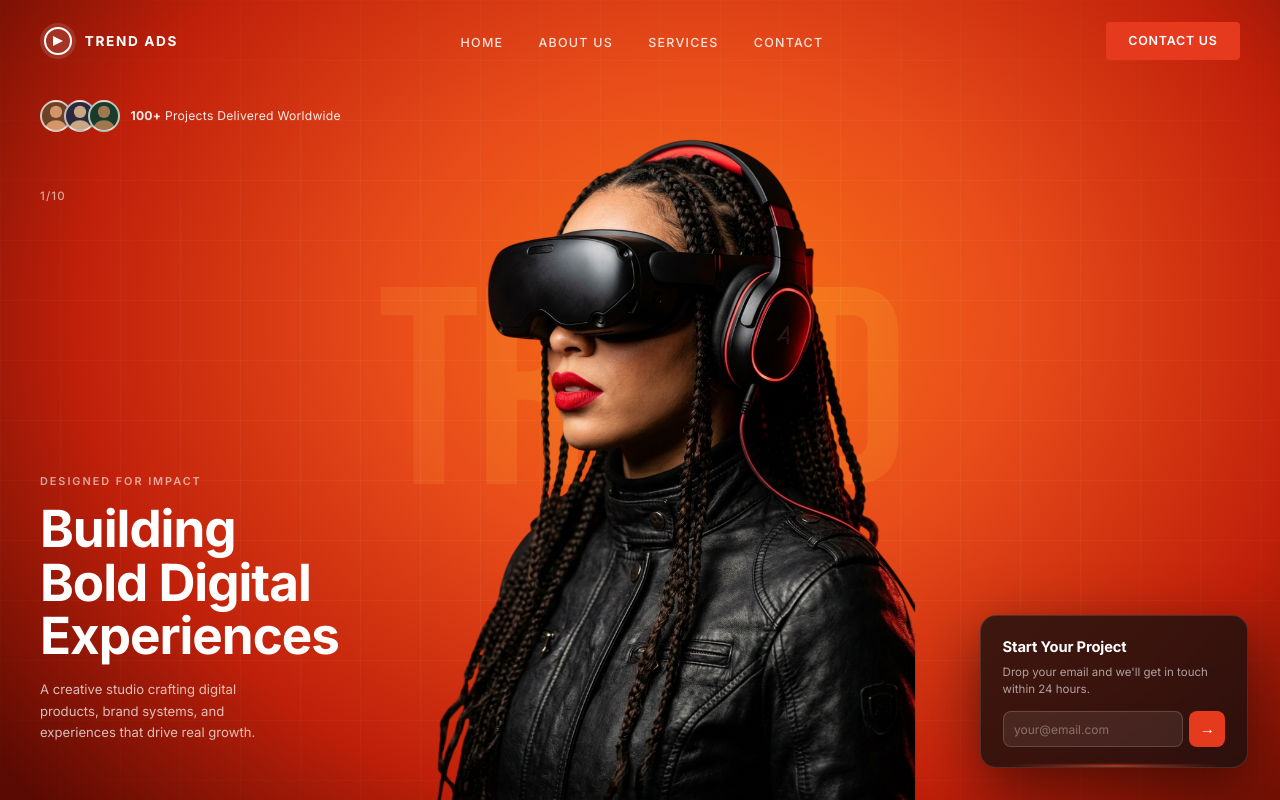
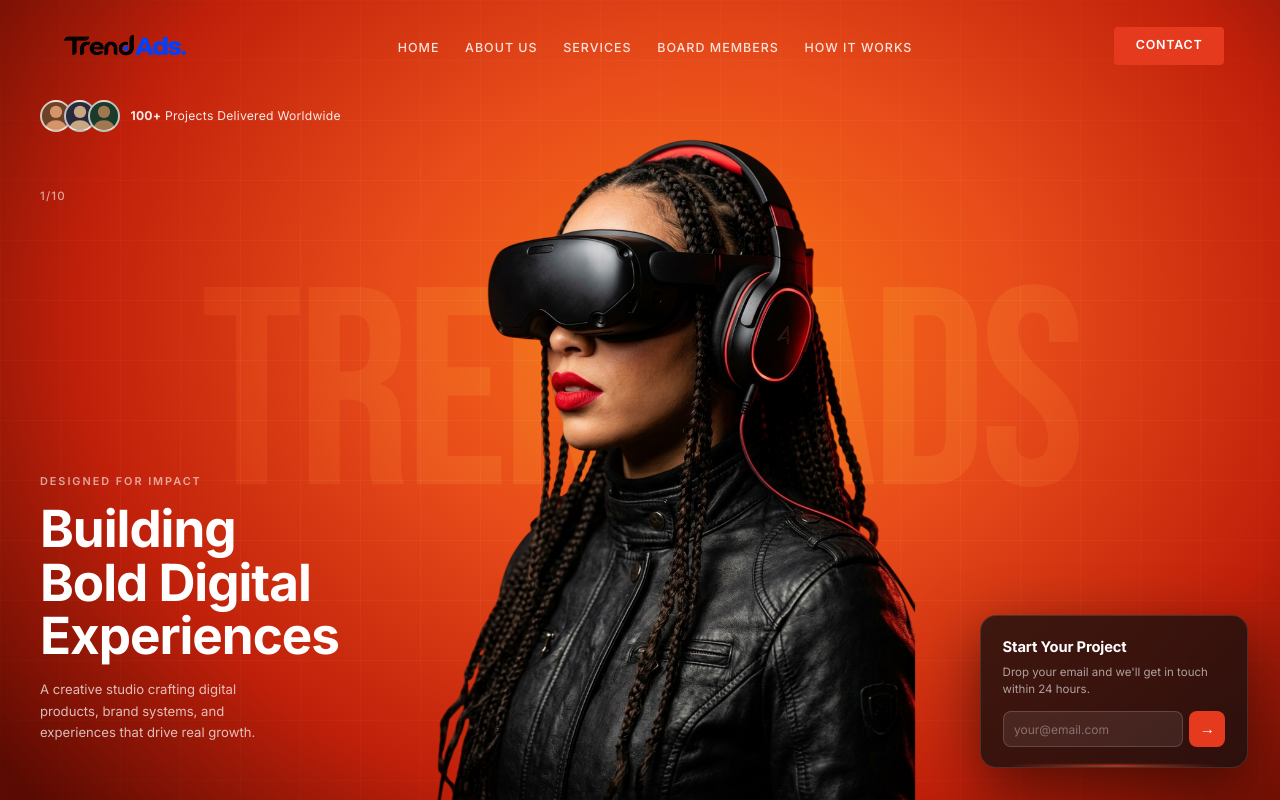
Before and after one commit to Trend-Ads/TrendAds-2.0, a Next.js app: page / in a window 1280 px wide. Built offline with nearby package versions, Linux system fonts and the light colour scheme.

Commit message:
feat(hero) - hero section modified a little

```diff
--- a/src/app/globals.css
+++ b/src/app/globals.css
@@ -79,7 +79,7 @@ html, body {
   display: flex;
   align-items: center;
   gap: 2rem;
-  padding: 1.4rem 2.5rem;
+  padding: 1.4rem 3.5rem;
 }
 
 .hero-logo {
@@ -115,7 +115,7 @@ html, body {
 .hero-nav-links {
   display: flex;
   align-items: center;
-  gap: 2.2rem;
+  gap: 1.6rem;
   list-style: none;
   margin: 0 auto;
 }
@@ -125,10 +125,11 @@ html, body {
   color: rgba(255,255,255,.85);
   font-size: .78rem;
   font-weight: 500;
-  letter-spacing: .1em;
+  letter-spacing: .08em;
   text-transform: uppercase;
   position: relative;
   transition: color .2s;
+  white-space: nowrap;
 }
 .hero-nav-link::after {
   content: "";
@@ -143,11 +144,18 @@ html, body {
 .hero-nav-link:hover { color: #fff; }
 .hero-nav-link:hover::after { width: 100%; }
 
+.hero-nav-actions {
+  display: flex;
+  align-items: center;
+  gap: .8rem;
+  flex-shrink: 0;
+}
+
 .hero-nav-cta {
   display: inline-flex;
   align-items: center;
   height: 38px;
-  padding: 0 1.4rem;
+  padding: 0 1.35rem;
   background: var(--accent);
   color: #fff;
   font-size: .78rem;
@@ -160,6 +168,75 @@ html, body {
   transition: background .2s, transform .2s;
 }
 .hero-nav-cta:hover { background: #c9300f; transform: translateY(-1px); }
+
+/* Mobile hamburger button */
+.hero-mobile-toggle {
+  display: none;
+  flex-direction: column;
+  justify-content: center;
+  align-items: center;
+  gap: 5px;
+  width: 38px;
+  height: 38px;
+  background: rgba(255, 255, 255, 0.1);
+  border: 1px solid rgba(255, 255, 255, 0.15);
+  border-radius: 6px;
+  cursor: pointer;
+  padding: 8px;
+}
+
+.hero-hamburger-line {
+  display: block;
+  width: 20px;
+  height: 2px;
+  background-color: #fff;
+  border-radius: 2px;
+  transition: transform 0.25s, opacity 0.25s;
+}
+
+/* Mobile drawer */
+.hero-mobile-drawer {
+  position: fixed;
+  top: 72px;
+  left: 1rem;
+  right: 1rem;
+  background: rgba(18, 18, 18, 0.95);
+  backdrop-filter: blur(20px);
+  -webkit-backdrop-filter: blur(20px);
+  border: 1px solid rgba(255, 255, 255, 0.12);
+  border-radius: 14px;
+  padding: 1.25rem 1.5rem;
+  z-index: 100;
+  box-shadow: 0 20px 50px rgba(0, 0, 0, 0.7);
+  animation: fadeInUp 0.25s ease both;
+}
+
+.hero-mobile-links {
+  list-style: none;
+  display: flex;
+  flex-direction: column;
+  gap: 0.85rem;
+}
+
+.hero-mobile-link {
+  display: block;
+  text-decoration: none;
+  color: #fff;
+  font-size: 0.9rem;
+  font-weight: 600;
+  letter-spacing: 0.06em;
+  text-transform: uppercase;
+  padding: 0.35rem 0;
+  border-bottom: 1px solid rgba(255, 255, 255, 0.06);
+  transition: color 0.2s;
+}
+.hero-mobile-link:hover { color: #ff6b35; }
+
+.hero-mobile-link-cta {
+  color: #ff6b35;
+  border-bottom: none;
+  padding-top: 0.6rem;
+}
 
 /* ── Social proof ── */
 .hero-social-proof {
@@ -437,8 +514,27 @@ html, body {
 /* ─────────────────────────────────────────
    Responsive tweaks
 ───────────────────────────────────────── */
-@media (max-width: 768px) {
-  .hero-nav-links { display: none; }
+@media (max-width: 1080px) {
+  .hero-nav {
+    padding: 1.2rem 1.5rem;
+  }
+  .hero-nav-links {
+    gap: 1.1rem;
+  }
+}
+
+@media (max-width: 820px) {
+  .hero-nav {
+    padding: 1rem 1.25rem;
+  }
+
+  .hero-nav-links {
+    display: none;
+  }
+
+  .hero-mobile-toggle {
+    display: flex;
+  }
 
   .hero-model-wrap {
     width: 100%;
@@ -451,7 +547,9 @@ html, body {
     font-size: clamp(100px, 28vw, 160px);
   }
 
-  .hero-right-desc { display: none; }
+  .hero-right-desc {
+    display: none;
+  }
 
   .hero-cta-card {
     bottom: 1rem;
--- a/src/components/hero/HeroSection.tsx
+++ b/src/components/hero/HeroSection.tsx
@@ -3,7 +3,7 @@
 import Image from "next/image";
 import { useEffect, useRef, useState } from "react";
 
-const NAV_LINKS = ["HOME", "ABOUT US", "SERVICES", "CONTACT"];
+import Navbar from "@/components/navigation/Navbar";
 
 export default function HeroSection() {
   const [scrollY, setScrollY] = useState(0);
@@ -28,38 +28,8 @@ export default function HeroSection() {
       {/* ── Subtle grid overlay ── */}
       <div className="hero-grid" aria-hidden="true" />
 
-      {/* ── Navigation ── */}
-      <nav className="hero-nav" aria-label="Main navigation">
-        {/* Logo */}
-        <a href="/" className="hero-logo" aria-label="Trend Ads home">
-          <span className="hero-logo-icon" aria-hidden="true">
-            <svg width="28" height="28" viewBox="0 0 28 28" fill="none">
-              <circle cx="14" cy="14" r="13" stroke="white" strokeWidth="2" />
-              <path d="M9 9L19 14L9 19V9Z" fill="white" />
-            </svg>
-          </span>
-          <span className="hero-logo-text">TREND ADS</span>
-        </a>
-
-        {/* Links */}
-        <ul className="hero-nav-links" role="list">
-          {NAV_LINKS.map((link) => (
-            <li key={link}>
-              <a
-                href={`#${link.toLowerCase().replace(" ", "-")}`}
-                className="hero-nav-link"
-              >
-                {link}
-              </a>
-            </li>
-          ))}
-        </ul>
-
-        {/* CTA button */}
-        <a href="#contact" id="hero-contact-cta" className="hero-nav-cta">
-          Contact Us
-        </a>
-      </nav>
+      {/* ── Navigation Component ── */}
+      <Navbar />
 
       {/* ── Social proof badge ── */}
       <div className="hero-social-proof" aria-label="Social proof">
@@ -80,7 +50,7 @@ export default function HeroSection() {
 
       {/* ── Big typographic brand name (background text) ── */}
       <div className="hero-brand-bg" aria-hidden="true">
-        TREND
+        TREND ADS
       </div>
 
       {/* ── Centre model image ── */}
--- /dev/null
+++ b/src/components/navigation/Navbar.tsx
@@ -0,0 +1,96 @@
+"use client";
+
+import Link from "next/link";
+import Image from "next/image";
+import { useState } from "react";
+
+export interface NavItem {
+  label: string;
+  href: string;
+}
+
+export const NAV_ITEMS: NavItem[] = [
+  { label: "Home", href: "#home" },
+  { label: "About Us", href: "#about-us" },
+  { label: "Services", href: "#services" },
+  { label: "Board Members", href: "#board-members" },
+  { label: "How It Works", href: "#how-it-works" },
+];
+
+export default function Navbar() {
+  const [mobileMenuOpen, setMobileMenuOpen] = useState(false);
+
+  return (
+    <nav className="hero-nav" aria-label="Main navigation">
+      {/* Brand Logo */}
+      <Link href="/" className="hero-logo" aria-label="Trend Ads home">
+        <Image
+          src="/logos/logo.png"
+          alt="Trend Ads Logo"
+          width={140}
+          height={40}
+          className="object-contain"
+          priority
+        />
+      </Link>
+
+      {/* Desktop Navigation Links */}
+      <ul className="hero-nav-links" role="list">
+        {NAV_ITEMS.map((item) => (
+          <li key={item.label}>
+            <a href={item.href} className="hero-nav-link">
+              {item.label}
+            </a>
+          </li>
+        ))}
+      </ul>
+
+      {/* Action / Contact CTA Button */}
+      <div className="hero-nav-actions">
+        <a href="#contact" id="hero-contact-cta" className="hero-nav-cta">
+          Contact
+        </a>
+
+        {/* Mobile Hamburger Button */}
+        <button
+          type="button"
+          className="hero-mobile-toggle"
+          aria-label={mobileMenuOpen ? "Close menu" : "Open menu"}
+          aria-expanded={mobileMenuOpen}
+          onClick={() => setMobileMenuOpen((prev) => !prev)}
+        >
+          <span className={`hero-hamburger-line ${mobileMenuOpen ? "open" : ""}`} />
+          <span className={`hero-hamburger-line ${mobileMenuOpen ? "open" : ""}`} />
+        </button>
+      </div>
+
+      {/* Mobile Drawer */}
+      {mobileMenuOpen && (
+        <div className="hero-mobile-drawer" role="dialog" aria-modal="true">
+          <ul className="hero-mobile-links" role="list">
+            {NAV_ITEMS.map((item) => (
+              <li key={item.label}>
+                <a
+                  href={item.href}
+                  className="hero-mobile-link"
+                  onClick={() => setMobileMenuOpen(false)}
+                >
+                  {item.label}
+                </a>
+              </li>
+            ))}
+            <li>
+              <a
+                href="#contact"
+                className="hero-mobile-link hero-mobile-link-cta"
+                onClick={() => setMobileMenuOpen(false)}
+              >
+                Contact
+              </a>
+            </li>
+          </ul>
+        </div>
+      )}
+    </nav>
+  );
+}
```
Also changed, not shown: public/logos/logo-main.png (added), public/logos/logo.png (added).
